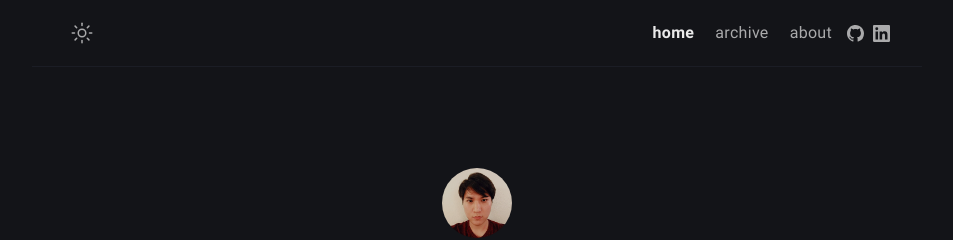
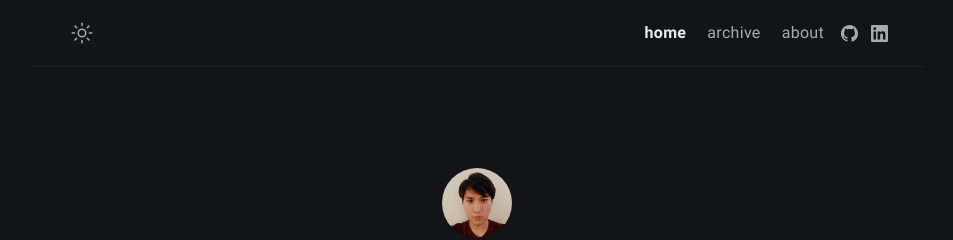
Before and after one commit to shishkebab/shishkebab.github.io, a Jekyll site: the page built from index.md, in a window 1280 px wide. Shown: the top 240 px of the page, without its empty margins (163-1116 px from the left). Built offline with Jekyll 4.4.1, drawn with Linux system fonts in a browser that asks for light colours.

Commit message:
readjusted margins.

```diff
--- a/_sass/klise/_layout.scss
+++ b/_sass/klise/_layout.scss
@@ -99,8 +99,8 @@
       align-items: center;
       vertical-align: middle;
       line-height: 1;
-      padding-left: 2px;
-      padding-right: 2px;
+      padding-left: 4px;
+      padding-right: 4px;
 
       svg {
         display: block;
```
